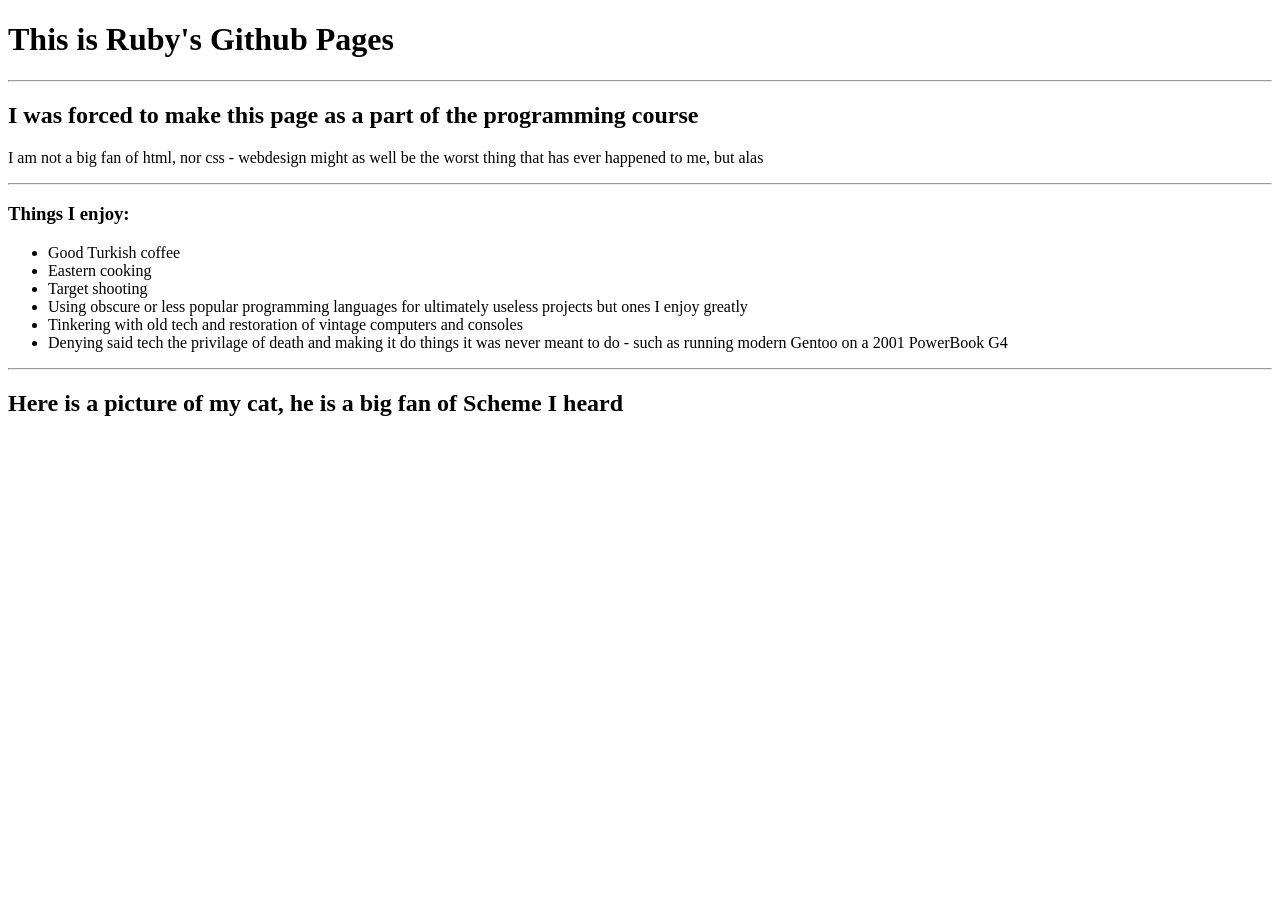
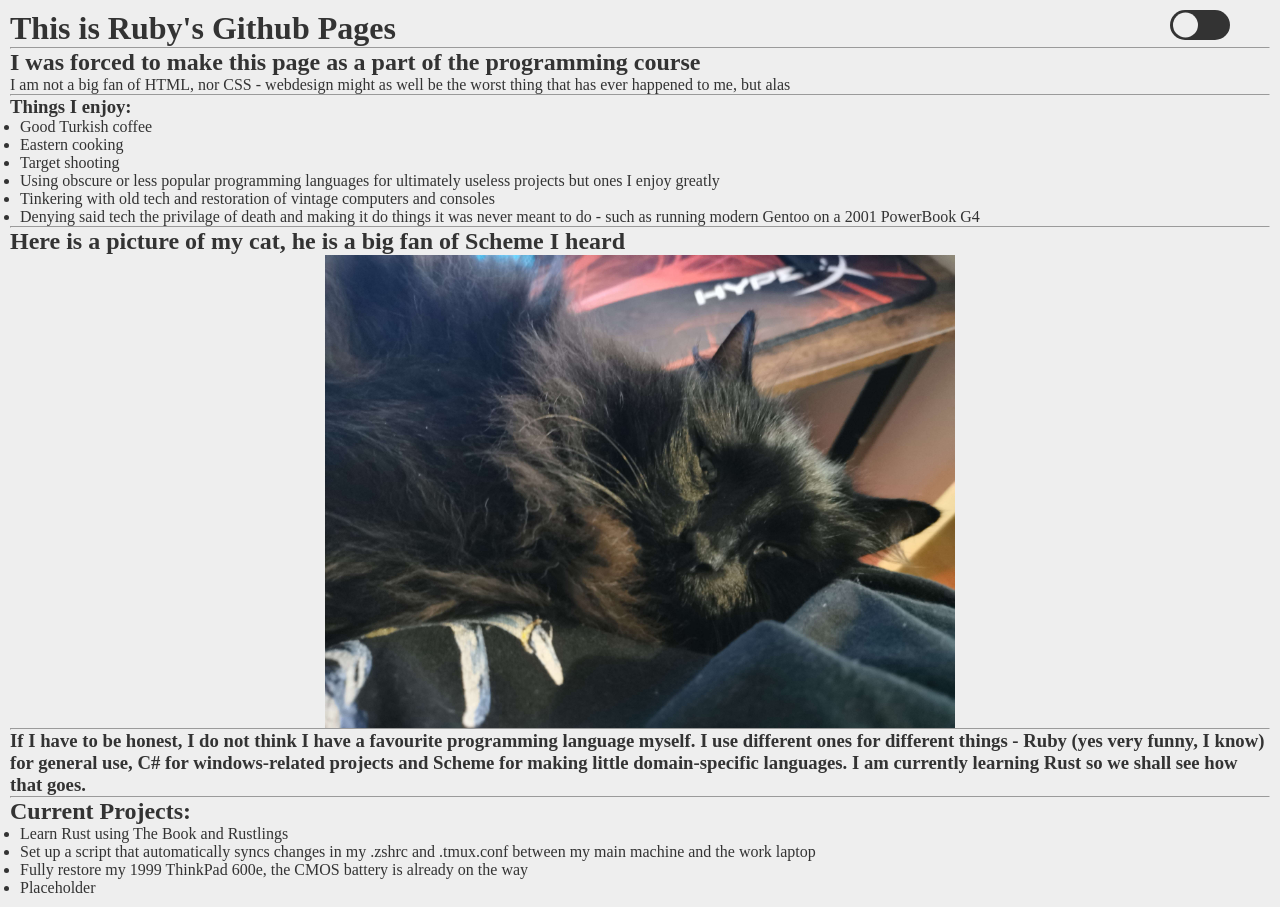
Before and after one commit to missthorne/missthorne.github.io, a plain HTML site: page index.html in a window 1280 px wide. Before the commit the page ends 800 px from the top, so only its background shows below. Drawn offline with Linux system fonts and the light colour scheme.

Commit message:
finished hopefully

```diff
--- a/index.html
+++ b/index.html
@@ -1,9 +1,84 @@
 <!DOCTYPE html>
+
 <body>
+	<style>
+
+/* Universal Styling */
+* {
+  box-sizing: border-box;
+  padding: 0;
+  margin: 0;
+}
+
+/* Container for all the elements */
+.container {
+  width: 100%;
+  min-height: 100vh;
+  padding: 10px;
+  background-color: #EEE;
+  color: #333;
+  transition: all 0.4s ease-out;
+}
+	.center {
+		display: block;
+		margin-left: auto;
+		margin-right: auto;
+		width: 50%;
+	}
+#toggle {
+  appearance: none;
+  -webkit-appearance: none;
+  -moz-appearance: none;
+  width: 60px;
+  height: 30px;
+  border-radius: 30px;
+  background-color: #333;
+  position: absolute;
+  top: 10px;
+  right: 50px;
+  transition: all 0.5s ease-in;
+  cursor: pointer;
+  z-index: 1;
+}
+
+/* Making a dot switch inside the Toggle Button */
+#toggle::before {
+  content: "";
+  width: 25px;
+  height: 25px;
+  border-radius: 50%;
+  background: #EEE;
+  position: absolute;
+  top: 50%;
+  left: 3px;
+  transform: translateY(-50%);
+  transition: all 0.5s ease-in;
+}
+
+/* Changing toggle button background when checked */
+#toggle:checked {
+  background: #03FFC0;
+}
+
+/* Changing dot switch color and moving to the right side when checked */
+#toggle:checked::before {
+  background: #333;
+  left: 32px;
+}
+#toggle:checked ~ .container {
+  background-color: #333;
+  color: #EEE;
+}
+	ul {
+	padding-left: 10px
+	}
+	</style>
+      <input type="checkbox" id="toggle">
+	<div class="container">
 	<h1>This is Ruby's Github Pages</h1>
 	<hr>
 	<h2>I was forced to make this page as a part of the programming course</h2>
-	<p>I am not a big fan of html, nor css - webdesign might as well be the worst thing that has ever happened to me, but alas</p>
+	<p>I am not a big fan of HTML, nor CSS - webdesign might as well be the worst thing that has ever happened to me, but alas</p>
 	<hr>
 	<h3> Things I enjoy: </h3>
 	<ul>
@@ -16,4 +91,15 @@
 	</ul>
 	<hr>
 	<h2>Here is a picture of my cat, he is a big fan of Scheme I heard</h2>
+	<img src="cat.jpg" alt="Eckhardt" class="center">
+	<hr>
+	<h3>If I have to be honest, I do not think I have a favourite programming language myself. I use different ones for different things - Ruby (yes very funny, I know) for general use, C# for windows-related projects and Scheme for making little domain-specific languages. I am currently learning Rust so we shall see how that goes.</h3>
+	<hr>
+	<h2>Current Projects:</h2>
+		<ul>
+			<li>Learn Rust using The Book and Rustlings</li>
+			<li>Set up a script that automatically syncs changes in my .zshrc and .tmux.conf between my main machine and the work laptop</li>
+			<li>Fully restore my 1999 ThinkPad 600e, the CMOS battery is already on the way</li>
+			<li>Placeholder</li>
+	</div>
 </body>
```
Also changed, not shown: cat.jpg (added).
